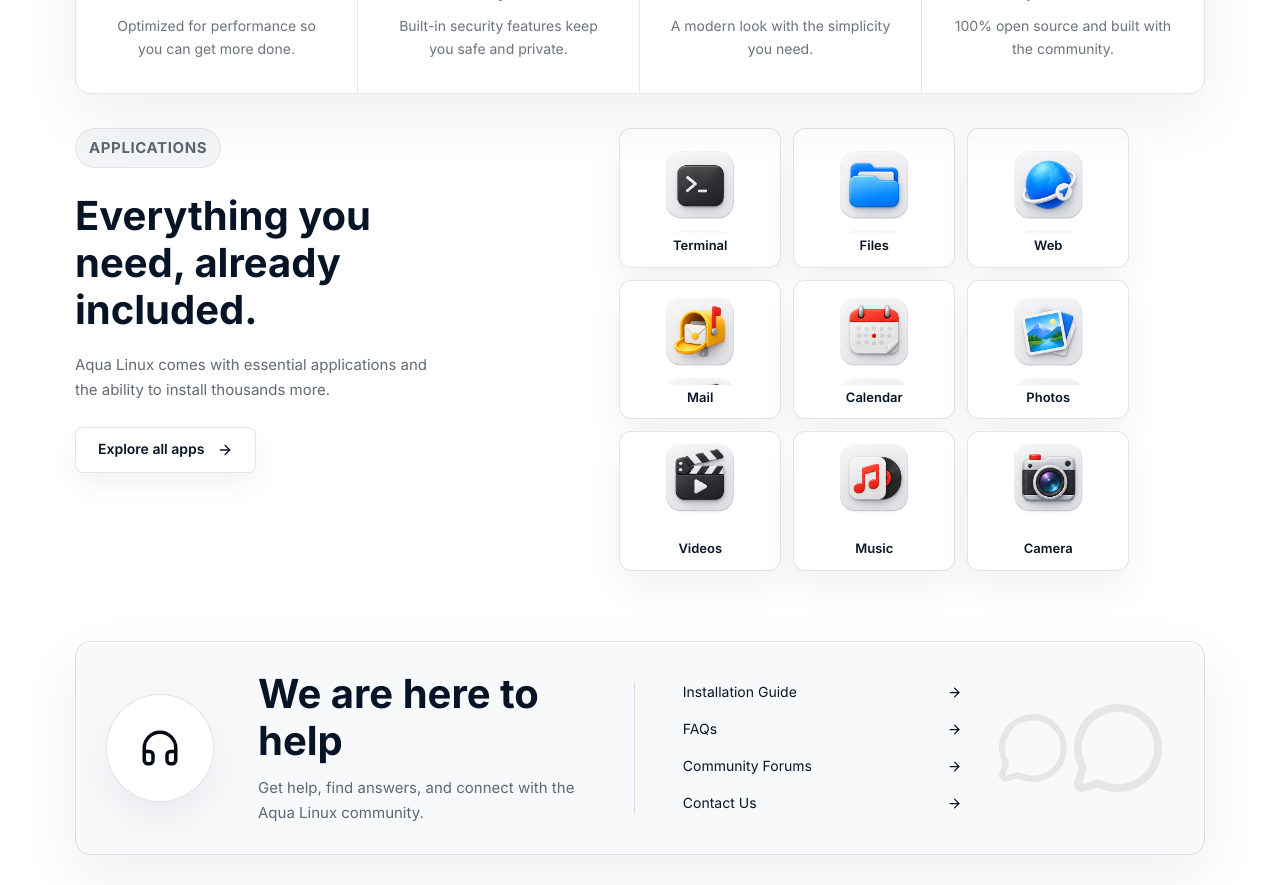
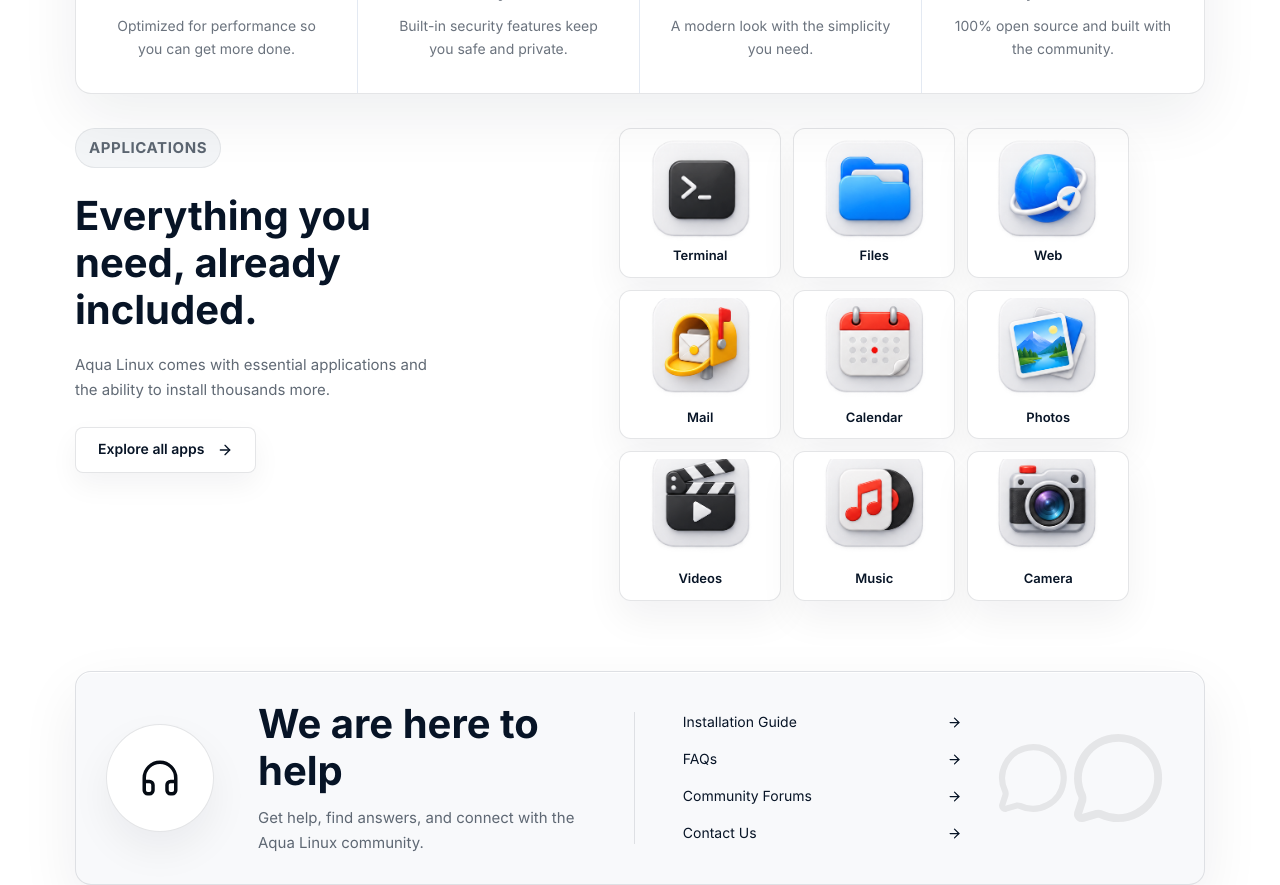
Before and after one commit to aqua-linux/aqua-website, a Next.js app: page / in a window 1280 px wide. Shown: the part 860-1745 px from the top of the page. Built offline with nearby package versions, Linux system fonts and the light colour scheme.

Commit message:
Update hero laptop and app sprite positioning

```diff
--- a/app/globals.css
+++ b/app/globals.css
@@ -666,11 +666,11 @@
 }
 
 .app-card {
-  --app-icon-size: 96px;
+  --app-icon-size: 108px;
   display: grid;
-  grid-template-rows: 96px auto;
+  grid-template-rows: 106px auto;
   place-items: center;
-  min-height: 118px;
+  min-height: 132px;
   padding: 8px 10px 10px;
   border: 1px solid var(--panel-line);
   border-radius: 12px;
@@ -687,55 +687,55 @@
   height: var(--app-icon-size);
   background-image: url("/app-icons/aqua-app-icons-sprite.png");
   background-repeat: no-repeat;
-  background-size: calc(var(--app-icon-size) * 4.6545) calc(var(--app-icon-size) * 3.103);
+  background-size: calc(var(--app-icon-size) * 5.9077) calc(var(--app-icon-size) * 3.9385);
   background-position:
     calc(var(--app-icon-size) * var(--sprite-x) * -1)
     calc(var(--app-icon-size) * var(--sprite-y) * -1);
 }
 
 .app-icon-terminal {
-  --sprite-x: 0.84;
-  --sprite-y: 0.16;
+  --sprite-x: 1.19;
+  --sprite-y: 0.35;
 }
 
 .app-icon-files {
-  --sprite-x: 1.827;
-  --sprite-y: 0.16;
+  --sprite-x: 2.45;
+  --sprite-y: 0.35;
 }
 
 .app-icon-web {
-  --sprite-x: 2.813;
-  --sprite-y: 0.16;
+  --sprite-x: 3.72;
+  --sprite-y: 0.35;
 }
 
 .app-icon-mail {
-  --sprite-x: 0.84;
-  --sprite-y: 1.05;
+  --sprite-x: 1.19;
+  --sprite-y: 1.47;
 }
 
 .app-icon-calendar {
-  --sprite-x: 1.827;
-  --sprite-y: 1.05;
+  --sprite-x: 2.45;
+  --sprite-y: 1.47;
 }
 
 .app-icon-photos {
-  --sprite-x: 2.813;
-  --sprite-y: 1.05;
+  --sprite-x: 3.72;
+  --sprite-y: 1.47;
 }
 
 .app-icon-videos {
-  --sprite-x: 0.84;
-  --sprite-y: 1.94;
+  --sprite-x: 1.19;
+  --sprite-y: 2.59;
 }
 
 .app-icon-music {
-  --sprite-x: 1.827;
-  --sprite-y: 1.94;
+  --sprite-x: 2.45;
+  --sprite-y: 2.59;
 }
 
 .app-icon-camera {
-  --sprite-x: 2.813;
-  --sprite-y: 1.94;
+  --sprite-x: 3.72;
+  --sprite-y: 2.59;
 }
 
 .app-card h3 {
@@ -1182,9 +1182,9 @@
   }
 
   .app-card {
-    --app-icon-size: 82px;
-    grid-template-rows: 82px auto;
-    min-height: 108px;
+    --app-icon-size: 92px;
+    grid-template-rows: 90px auto;
+    min-height: 118px;
     padding: 8px 8px 9px;
   }
 
--- a/app/hero.tsx
+++ b/app/hero.tsx
@@ -30,7 +30,7 @@
           </p>
         </div>
         <div className="hero-device">
-          <img src="/aqua-hero-laptop-light.png" alt="Aqua Linux desktop on a laptop" />
+          <img src="/aqua-hero-laptop-dock.png" alt="Aqua Linux desktop on a laptop" />
         </div>
       </div>
     </section>
```
Also changed, not shown: public/aqua-hero-laptop-dock.png (added), 1 other file (tests, documents, lock files or other folders).
